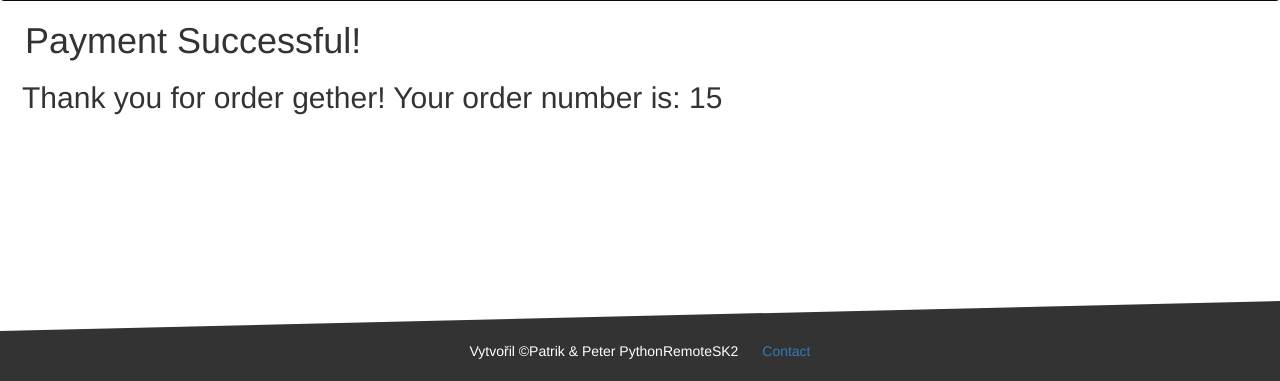
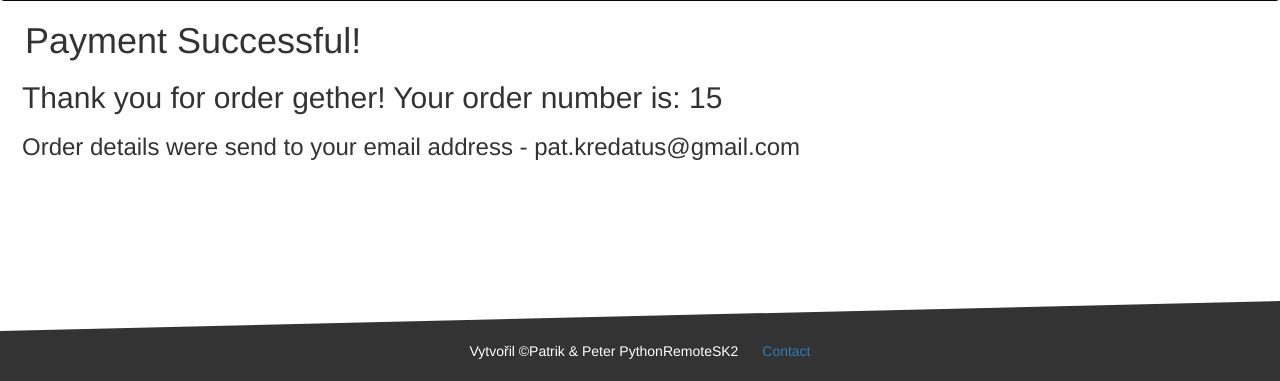
Before and after one commit to Gether1996/E-shop, a Django app: page /payment/success/15/ in a window 1280 px wide. Shown: the part 419-800 px from the top of the page. Run offline with Django 4.2, Linux system fonts and the light colour scheme; a user stored in the database is signed in; data comes from the database, SQL or seed files in the repository; data that the repository does not hold is empty; some libraries are stand-ins or nearby versions.

Commit message:
Update payment_success.html

```diff
--- a/customer/templates/payment_success.html
+++ b/customer/templates/payment_success.html
@@ -5,4 +5,5 @@
 <link rel="stylesheet" href="{% static 'style1.css' %}">
 <h1>Payment Successful!</h1>
 <h2 style="margin-left: 22px;">Thank you for order {{ request.user.username }}! Your order number is: {{ cart.id }}</h2>
+<h3 style="margin-left: 22px;">Order details were send to your email address - {{ request.user.email }}</h3>
 {% endblock %}
```
